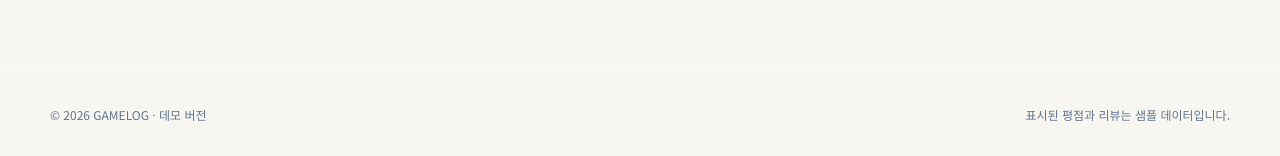
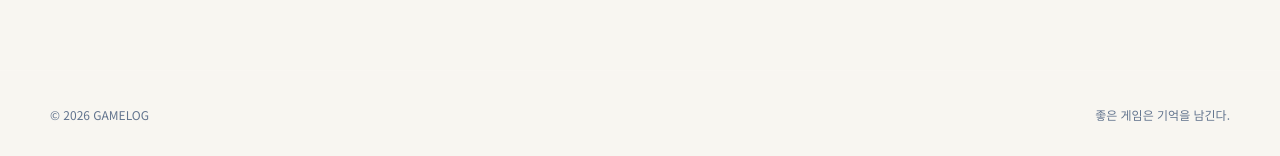
Before and after one commit to 3254lee-coder/gamelog, a Next.js app: page / in a window 1280 px wide. Shown: the part 2122-2278 px from the top of the page. Built offline with nearby package versions, Linux system fonts and the light colour scheme; no server answers; the database is empty; a web font is replaced by a local one.

Commit message:
Update layout.tsx

```diff
--- a/app/layout.tsx
+++ b/app/layout.tsx
@@ -1,5 +1,65 @@
-import type { Metadata } from 'next';
-import Header from '@/components/header';
-import './globals.css';
-export const metadata:Metadata={title:{default:'GAMELOG | 게임을 기록하는 공간',template:'%s | GAMELOG'},description:'PC, 콘솔, 모바일 게임을 탐색하고 게이머들의 평가를 살펴보는 리뷰 커뮤니티'};
-export default function RootLayout({children}:{children:React.ReactNode}){return <html lang="ko"><body><Header/>{children}<footer className="mt-24 border-t border-white/10 py-9"><div className="container-site flex flex-col justify-between gap-2 text-xs text-slate-500 sm:flex-row"><span>© 2026 GAMELOG · 데모 버전</span><span>표시된 평점과 리뷰는 샘플 데이터입니다.</span></div></footer></body></html>}
+
+import type { Metadata } from "next";
+import Header from "@/components/header";
+import "./globals.css";
+
+export const metadata: Metadata = {
+  metadataBase: new URL("https://gamelog-tau.vercel.app"),
+
+  title: {
+    default: "GAMELOG | 게임을 기록하는 공간",
+    template: "%s | GAMELOG",
+  },
+
+  description:
+    "좋은 게임은 기억을 남긴다. 나만의 게임 경험을 기록하고 다른 플레이어와 공유하세요.",
+
+  openGraph: {
+    type: "website",
+    locale: "ko_KR",
+    url: "https://gamelog-tau.vercel.app",
+    siteName: "GAMELOG",
+    title: "GAMELOG | 게임을 기록하는 공간",
+    description:
+      "좋은 게임은 기억을 남긴다. 나만의 게임 경험을 기록하고 다른 플레이어와 공유하세요.",
+    images: [
+      {
+        url: "/og-image.png",
+        width: 1200,
+        height: 630,
+        alt: "GAMELOG - 좋은 게임은 기억을 남긴다.",
+      },
+    ],
+  },
+
+  twitter: {
+    card: "summary_large_image",
+    title: "GAMELOG | 게임을 기록하는 공간",
+    description:
+      "좋은 게임은 기억을 남긴다. 나만의 게임 경험을 기록하고 다른 플레이어와 공유하세요.",
+    images: ["/og-image.png"],
+  },
+};
+
+export default function RootLayout({
+  children,
+}: {
+  children: React.ReactNode;
+}) {
+  return (
+    <html lang="ko">
+      <body>
+        <Header />
+
+        {children}
+
+        <footer className="mt-24 border-t border-white/10 py-9">
+          <div className="container-site flex flex-col justify-between gap-2 text-xs text-slate-500 sm:flex-row">
+            <span>© 2026 GAMELOG</span>
+            <span>좋은 게임은 기억을 남긴다.</span>
+          </div>
+        </footer>
+      </body>
+    </html>
+  );
+}
```
